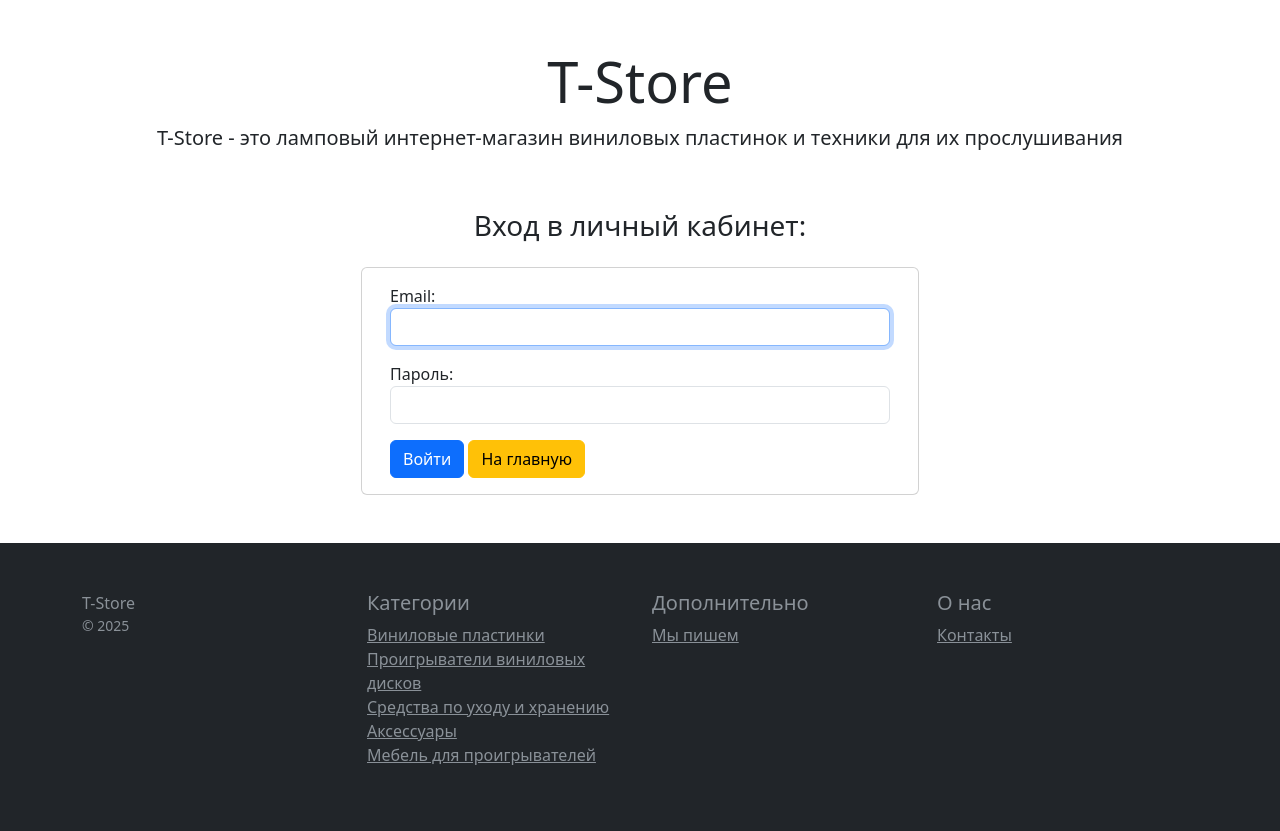
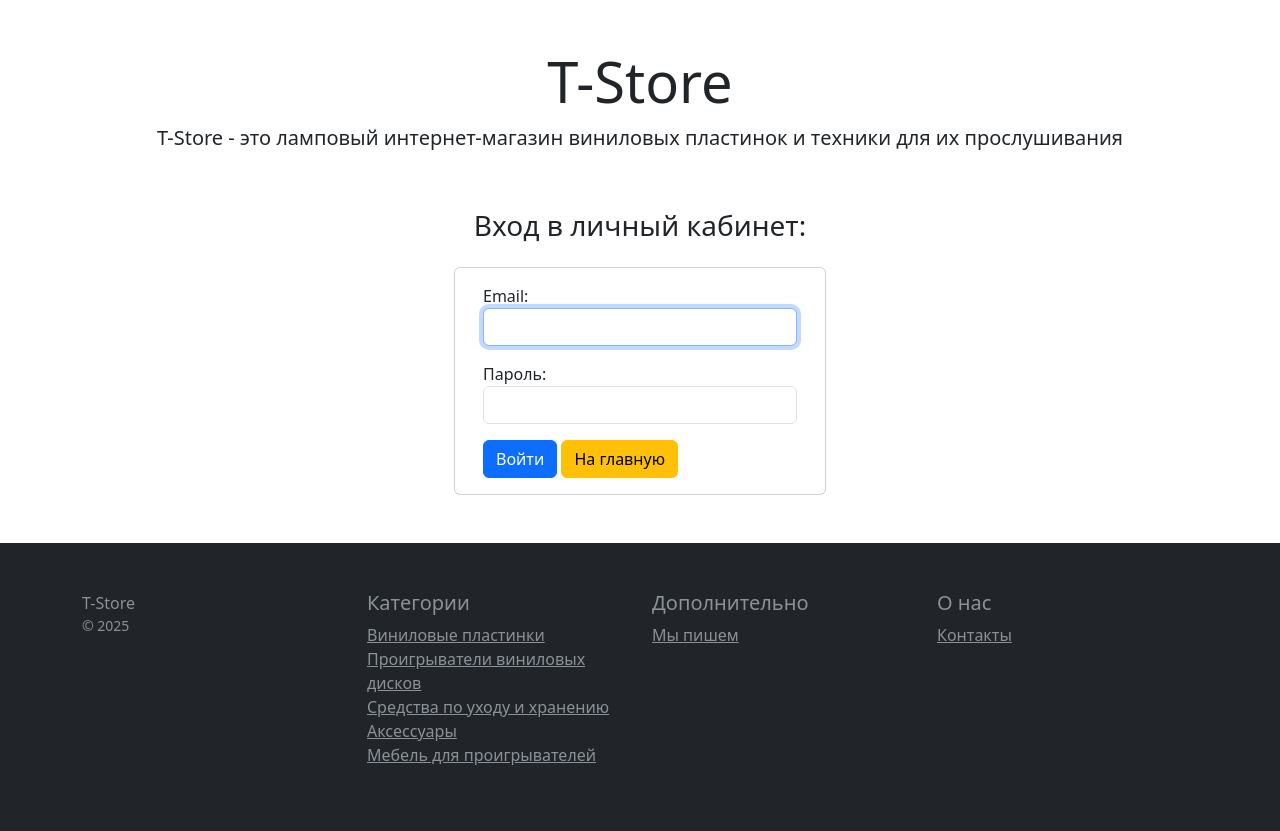
Before and after one commit to Tishina-az/DjangoProject-6, a Django app: page /users/login/ in a window 1280 px wide. Shown: the part 56-887 px from the top of the page. Run offline with Django 5.2, Linux system fonts and the light colour scheme; some libraries are stand-ins or nearby versions.

Commit message:
Правка форм

```diff
--- a/users/templates/users/login.html
+++ b/users/templates/users/login.html
@@ -6,8 +6,8 @@
 <div class="container">
     <div class="row">
         <h3 class="text-center mb-4 mt-3">Вход в личный кабинет:</h3>
-        <div class="col-3"></div>
-        <div class="col-6">
+        <div class="col-4"></div>
+        <div class="col-4">
             <form class="row" method="post" enctype="multipart/form-data">
                <div class="card">
                    <div class="card-body">
@@ -19,7 +19,7 @@
                </div>
             </form>
         </div>
-        <div class="col-3"></div>
+        <div class="col-4"></div>
     </div>
 </div>
 {% endblock %}
--- a/users/views.py
+++ b/users/views.py
@@ -64,7 +64,7 @@ class RegisterView(CreateView):
         return super().form_valid(form)
 
 
-def email_verification(token):
+def email_verification(request, token):
     user = get_object_or_404(CustomUser, token=token)
     user.is_active = True
     user.save()
```
